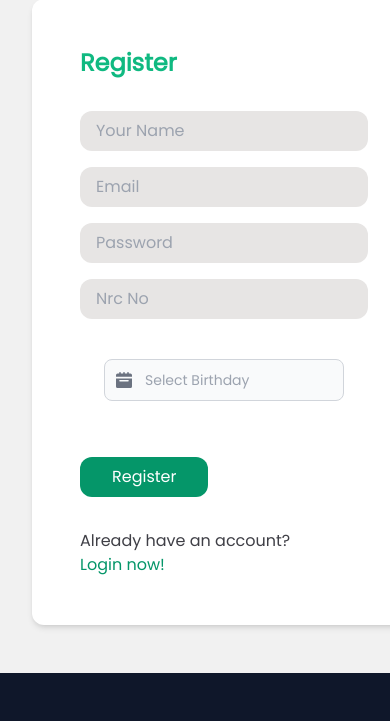
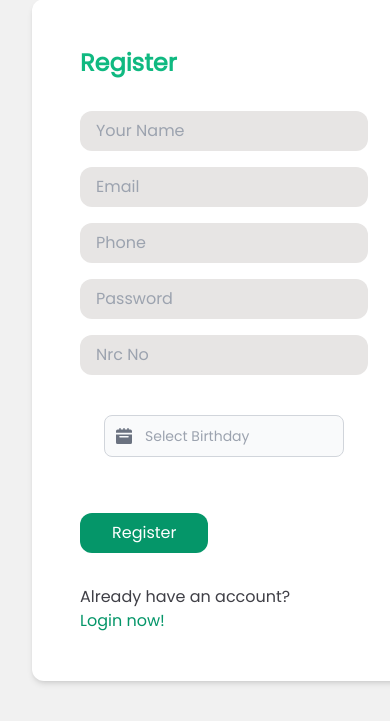
Before and after one commit to KyawKoKoTun/travel-website, a Flask app: page /register in a window 390 px wide. Shown: the part 265-986 px from the top of the page. Run offline with Flask 2, Linux system fonts and the light colour scheme; data that the repository does not hold is empty; some libraries are stand-ins or nearby versions.

Commit message:
phone added

```diff
--- a/models.py
+++ b/models.py
@@ -20,6 +20,7 @@ class User(db.Model, Query):
     id = db.Column(db.Integer, primary_key=True)
     name = db.Column(db.String(50))
     email = db.Column(db.String(100), unique=True)
+    phone = db.Column(db.String(100))
     password = db.Column(db.String(100))
     nrc = db.Column(db.String(255))
     birthday = db.Column(db.String(100))
--- a/templates/register.html
+++ b/templates/register.html
@@ -4,6 +4,8 @@
         <h1 class="text-emerald-500 mb-8 font-bold text-2xl">Register</h1>
         <input class="block rounded-xl border-0 w-full mb-4 px-4 py-2 bg-stone-200" type="text" placeholder="Your Name" name="name" required>
         <input class="block rounded-xl border-0 w-full mb-4 px-4 py-2 bg-stone-200" type="text" placeholder="Email" name="email" required>
+        <input class="block rounded-xl border-0 w-full mb-4 px-4 py-2 bg-stone-200" type="text" placeholder="Phone" name="phone" required>
+
         <input class="block rounded-xl border-0 w-full mb-4 px-4 py-2 bg-stone-200" type="password" placeholder="Password" name="password" required>
         <input class="block rounded-xl border-0 w-full mb-4 px-4 py-2 bg-stone-200" type="text" placeholder="Nrc No" name="nrc" required>
         <div class="p-6 space-y-6 w-fit mx-auto">
--- a/views.py
+++ b/views.py
@@ -147,6 +147,7 @@ def register():
     else:
         name = request.form['name']
         email = request.form['email']
+        phone = request.form['phone']
         date = request.form['date']
         nrc = request.form['nrc']
         password = request.form['password']
@@ -155,7 +156,7 @@ def register():
             if validate_email(email):
                 if len(password) > 4:
                     token = generate_sha256_hash(email)
-                    user = User(name=name, email=email,
+                    user = User(name=name, email=email, phone=phone,
                                 password=generate_sha256_hash(password), token=token, birthday=date, nrc=nrc)
                     db.session.add(user)
                     db.session.commit()
```
